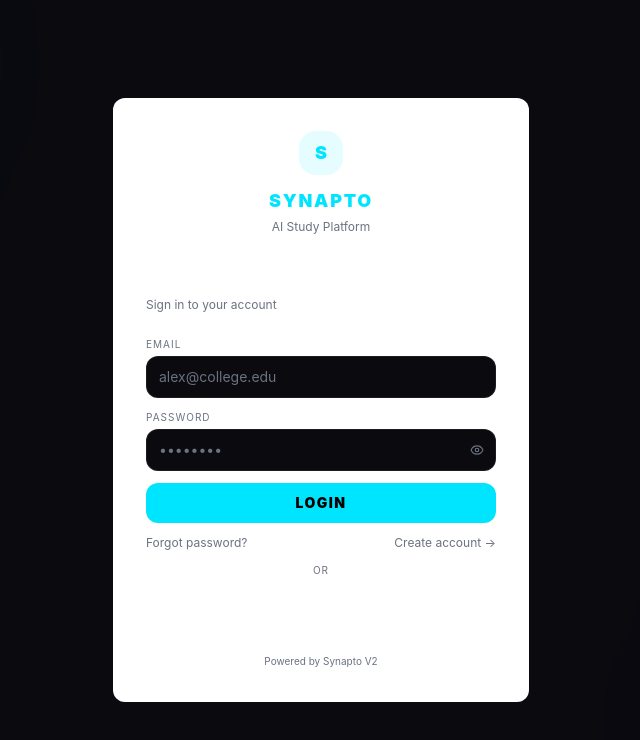
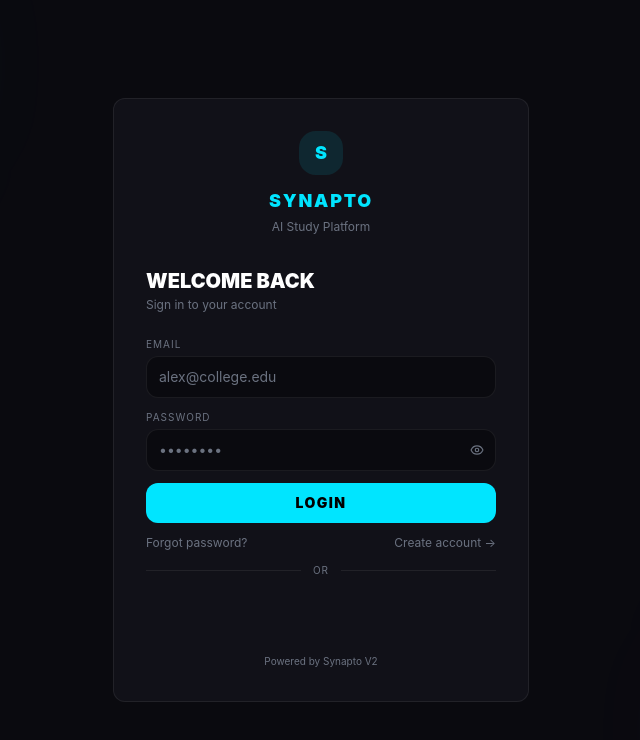
Before and after one commit to SYNAPTOx/frontend_service, a Next.js app: page /login in a window 1280 px wide. Shown: the top 740 px of the page, without its empty margins (319-959 px from the left). Built offline with nearby package versions, Linux system fonts and the light colour scheme; no server answers.

Commit message:
feat(frontend): update root layout with Google OAuth provider and theme

```diff
--- a/app/layout.tsx
+++ b/app/layout.tsx
@@ -1,18 +1,33 @@
-import "./globals.css";
-import Providers from "./providers";
+import type { Metadata } from 'next'
+import { ThemeProvider } from 'next-themes'
+import { Geist } from 'next/font/google'
+import { TooltipProvider } from '@/components/ui/tooltip'
+import { cn } from '@/lib/utils'
+import Providers from './providers'
+import './globals.css'
 
-export default function RootLayout({
-  children,
-}: {
-  children: React.ReactNode;
-}) {
+const geist = Geist({ subsets: ['latin'], variable: '--font-sans' })
+
+export const metadata: Metadata = {
+  title: 'Synapto — AI Study Platform',
+  description: 'Your AI-native student productivity platform',
+}
+
+export default function RootLayout({ children }: { children: React.ReactNode }) {
   return (
-    <html lang="en">
+    <html lang="en" suppressHydrationWarning className={cn('font-sans', geist.variable)}>
       <body>
-        <Providers>
-          {children}
-        </Providers>
+        <ThemeProvider
+          attribute="class"
+          defaultTheme="dark"
+          enableSystem={false}
+          storageKey="synapto-theme"
+        >
+          <TooltipProvider>
+            <Providers>{children}</Providers>
+          </TooltipProvider>
+        </ThemeProvider>
       </body>
     </html>
-  );
+  )
 }
```
